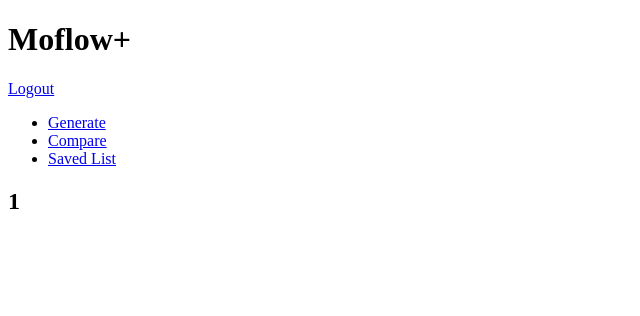
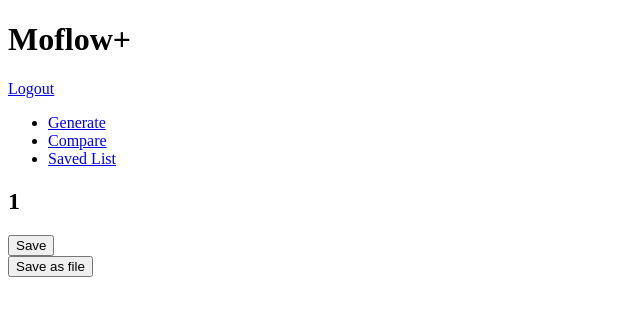
Before and after one commit to Soundpiercer/SMILES-Visualizer-API-Server, a Django app: page /detail/1 in a window 1280 px wide. Shown: the top 316 px of the page, without its empty margins (0-640 px from the left). Run offline with Django 3.2, Linux system fonts and the light colour scheme; the visitor is signed in with stand-in values (Sample User, id 1).

Commit message:
save to list

```diff
--- a/core/models.py
+++ b/core/models.py
@@ -17,7 +17,12 @@ class Molecular(models.Model):
     formula = models.CharField(max_length=100)
     structure = models.CharField(max_length=50, blank=True, null=True)
     other_info = models.CharField(max_length=200, blank=True, null=True)
-    users = models.ManyToManyField(User)
+    user = models.ForeignKey(User, on_delete=models.CASCADE)
 
     def __str__(self) -> str:
         return self.formula
+
+    def get_save_to_list_url(self):
+        return reverse("core:save-to-list", kwargs={
+            'formula': self.formula
+        })
--- a/core/urls.py
+++ b/core/urls.py
@@ -1,5 +1,5 @@
 from django.urls import path
-from .views import HomeView, DetailView, CompareView, SavedListView
+from .views import HomeView, DetailView, CompareView, SavedListView, save_to_list
 from django.contrib.auth.decorators import login_required
 
 app_name = "core"
@@ -9,5 +9,6 @@ urlpatterns = [
     path('detail/<str:id>', DetailView.as_view(), name='detail'),
     path('compare', CompareView.as_view(), name='compare'),
     path('compare/<str:id1>/<str:id2>', CompareView.as_view(), name='compare'),
-    path('saved_list', login_required(SavedListView.as_view()), name='saved_list')
+    path('save-to-list/<str:formula>', save_to_list, name='save-to-list'),
+    path('saved-list', login_required(SavedListView.as_view()), name='saved-list')
 ]
--- a/core/views.py
+++ b/core/views.py
@@ -49,9 +49,24 @@ class CompareView(View):
         pass
 
 
-class SavedListView(View):
+class SavedListView(LoginRequiredMixin, View):
     def get(self, *args, **kwargs):
-        return render(self.request, "savedList.html")
+        try:
+            moles = Molecular.objects.get(user=self.request.user)
+            context = {"moleculars": moles}
+            return render(self.request, "savedList.html", context)
+
+        except ObjectDoesNotExist:
+            return render(self.request, "savedList.html")
 
     def post(self, *args, **kwargs):
         pass
+
+@login_required
+def save_to_list(request, formula):
+    mole, created = Molecular.objects.get_or_create(formula=formula, user=request.user)
+    if not created:
+        messages.warning(request, "Already saved!")
+    else:
+        mole.save()
+    return redirect('core:detail', id=formula)
--- a/templates/detail.html
+++ b/templates/detail.html
@@ -6,6 +6,12 @@
 
       <h2>{{id}}</h2>
 
+      <form action="{% url 'core:save-to-list' formula=id %}" method="post">
+        {% csrf_token %}
+        <button type="submit" name='mybtn2' value={{id}}>Save</button>
+      </form>
+      <button>Save as file</button>
+
     </div>
   </main>
 
--- a/templates/navbar.html
+++ b/templates/navbar.html
@@ -8,6 +8,6 @@
         <a href="{% url 'core:compare' %}">Compare</a>
     </li>
     <li>
-        <a href="{% url 'core:saved_list' %}">Saved List</a>
+        <a href="{% url 'core:saved-list' %}">Saved List</a>
     </li>
 </ul>
--- a/templates/savedList.html
+++ b/templates/savedList.html
@@ -5,6 +5,12 @@
     <div class="container">
 
       <h2>Saved list page</h2>
+      {% if moleculars %}
+      {% for molecular in moleculars%}
+          <li><a href="{% url 'core:detail' id=molecular %}">{{molecular|upper}}</a></li>
+      {% endfor %}
+
+      {% endif %}
 
     </div>
   </main>
```
Also changed, not shown: core/migrations/0001_initial.py, templates/account/messages/logged_in.txt (added).
